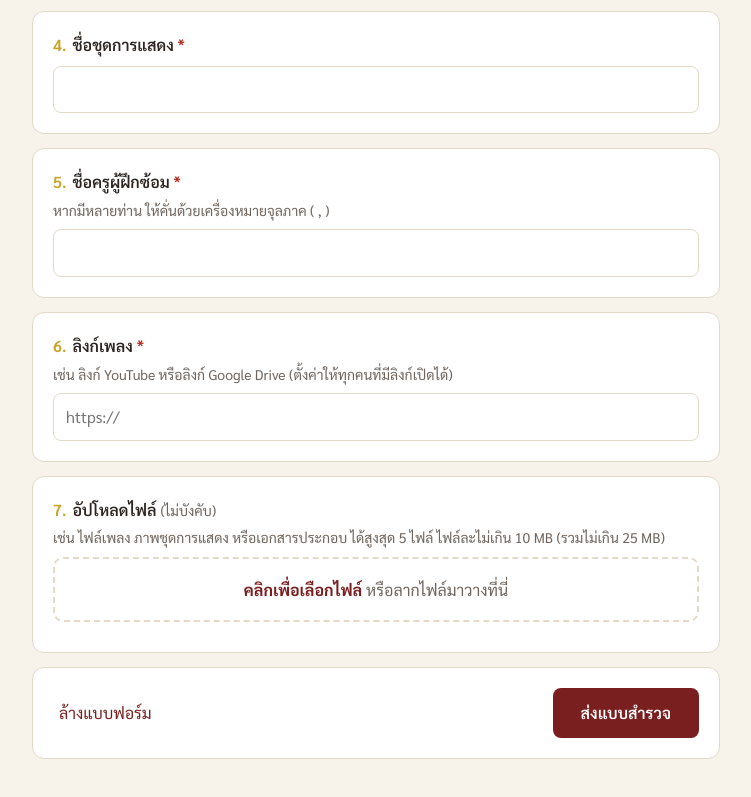
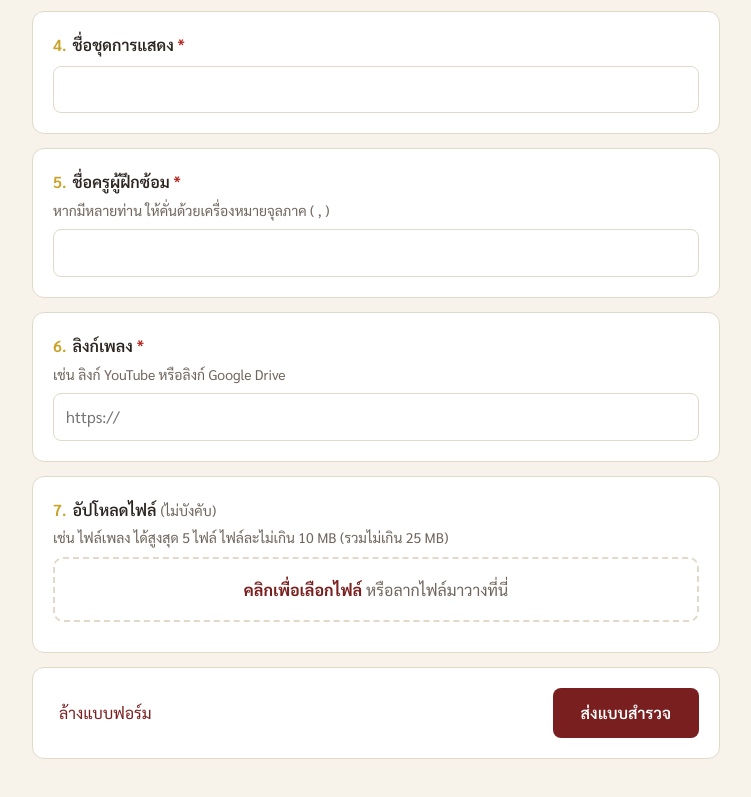
Before and after one commit to pdrweb-system/watpreedaramfest, a plain HTML site: page index.html in a window 1280 px wide. Shown: the part 669-1466 px from the top of the page, without its empty margins (264-1015 px from the left). Drawn offline with Linux system fonts and the light colour scheme.

Commit message:
Update index.html

```diff
--- a/index.html
+++ b/index.html
@@ -129,14 +129,14 @@
 
     <div class="card" data-field="musicLink">
       <label class="q" for="musicLink"><span class="num">6.</span>ลิงก์เพลง <span class="req">*</span></label>
-      <p class="hint">เช่น ลิงก์ YouTube หรือลิงก์ Google Drive (ตั้งค่าให้ทุกคนที่มีลิงก์เปิดได้)</p>
+      <p class="hint">เช่น ลิงก์ YouTube หรือลิงก์ Google Drive </p>
       <input type="url" id="musicLink" name="musicLink" required placeholder="https://" maxlength="1000">
       <div class="msg">กรุณาใส่ลิงก์ที่ขึ้นต้นด้วย http:// หรือ https://</div>
     </div>
 
     <div class="card" data-field="files">
       <label class="q"><span class="num">7.</span>อัปโหลดไฟล์ <span class="opt">(ไม่บังคับ)</span></label>
-      <p class="hint">เช่น ไฟล์เพลง ภาพชุดการแสดง หรือเอกสารประกอบ ได้สูงสุด 5 ไฟล์ ไฟล์ละไม่เกิน 10 MB (รวมไม่เกิน 25 MB)</p>
+      <p class="hint">เช่น ไฟล์เพลง ได้สูงสุด 5 ไฟล์ ไฟล์ละไม่เกิน 10 MB (รวมไม่เกิน 25 MB)</p>
       <div class="drop" id="drop" tabindex="0" role="button">
         <strong>คลิกเพื่อเลือกไฟล์</strong> หรือลากไฟล์มาวางที่นี่
       </div>
```
